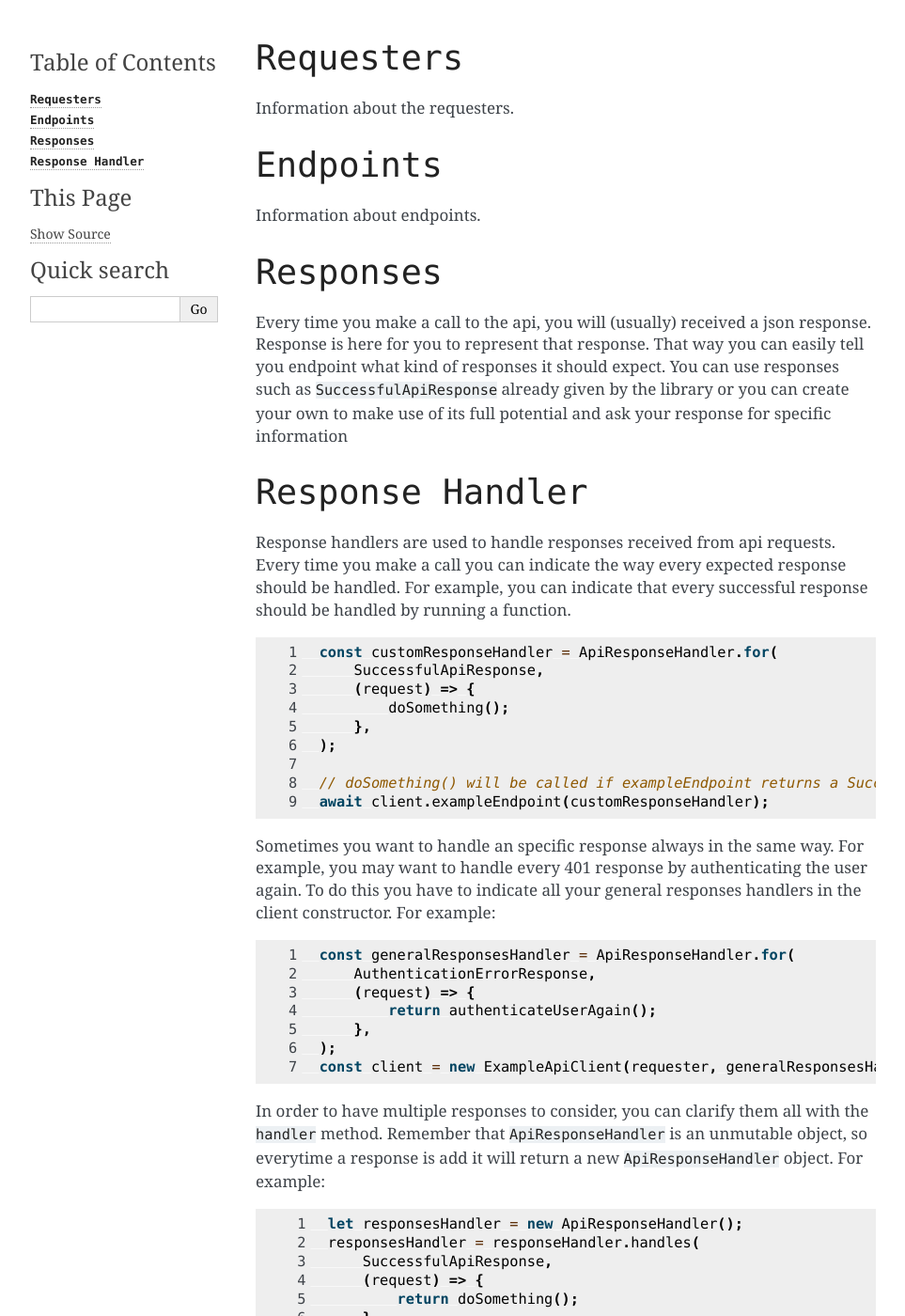
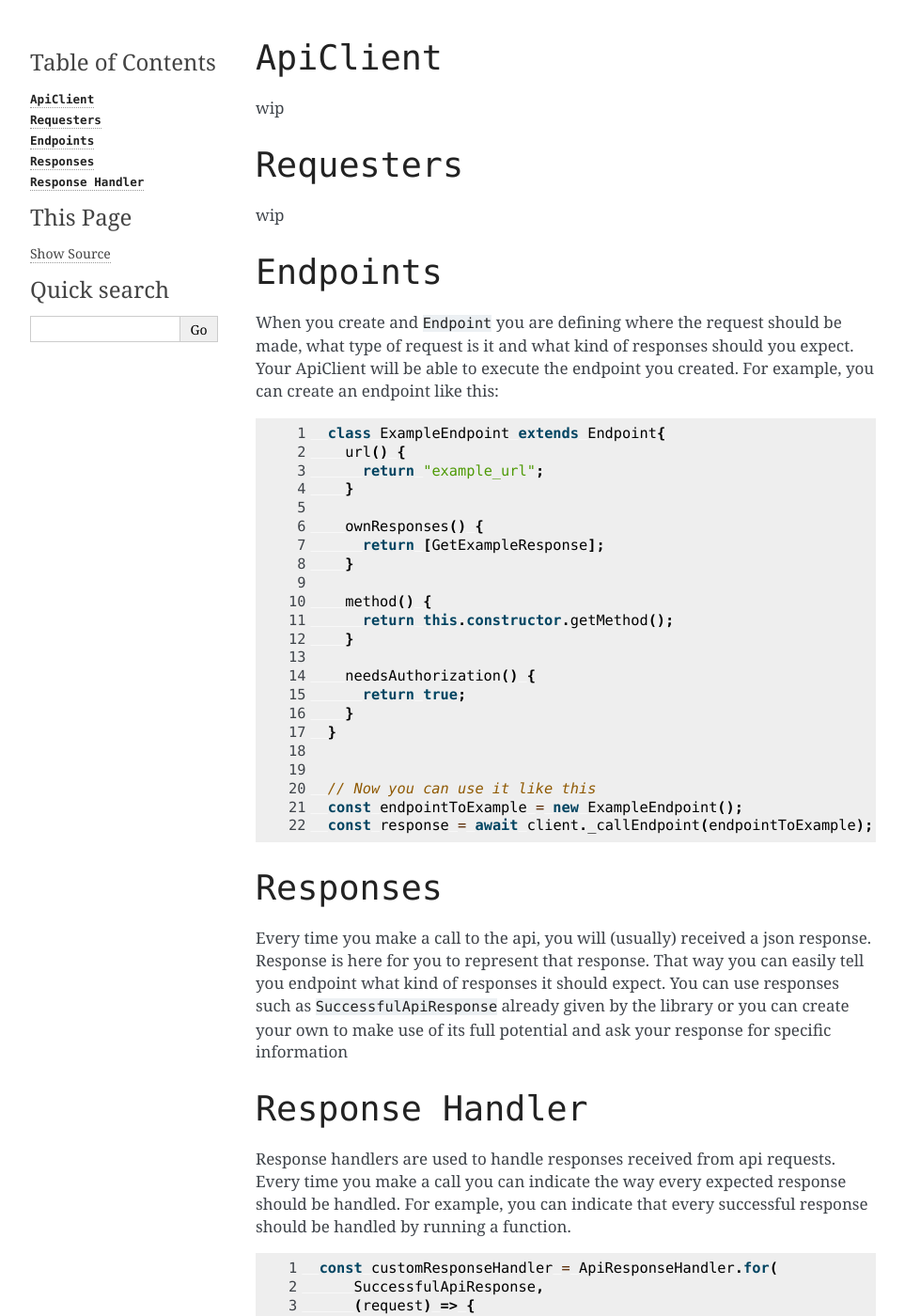
Before and after one commit to eryxcoop/appyx-comm, a Sphinx documentation site: the page built from docs/guide.rst, in a window 1280 px wide and 1400 px high. Shown: the whole window at 94% size, without its empty margins (148-1111 px from the left). Built offline with Sphinx 7.4.7, drawn with Linux system fonts in a browser that asks for light colours; pages that are not in the unit, such as notebooks, are missing from menus; some of the changed text lies outside the part shown.

```diff
--- a/docs/conf.py
+++ b/docs/conf.py
@@ -15,7 +15,9 @@ author = 'Eryx'
 # https://www.sphinx-doc.org/en/master/usage/configuration.html#general-configuration
 
 extensions = [
-"sphinx_rtd_theme",
+    "sphinx.ext.autodoc",
+    "sphinx.ext.intersphinx",
+    "sphinx_mdinclude",
 ]
 
 
@@ -26,7 +28,23 @@ exclude_patterns = ['_build', 'Thumbs.db', '.DS_Store']
 # html_theme = "sphinx_rtd_theme"
 
 # -- Options for HTML output -------------------------------------------------
+
+# -- Options for HTML output -------------------------------------------------
+
+# The theme to use for HTML and HTML Help pages.  See the documentation for
+# a list of builtin themes.
+#
+html_theme = "alabaster"
+html_theme_options = {
+    "description": "...",
+    "fixed_sidebar": True,
+    "badge_branch": "main",
+    "github_button": False,
+    "github_user": "eryxcoop",
+    "github_repo": "appyx-comm",
+    "show_powered_by": False,
+    "sidebar_collapse": False,
+}
 # https://www.sphinx-doc.org/en/master/usage/configuration.html#options-for-html-output
 
-html_theme = 'alabaster'
 html_static_path = ['_static']
--- a/docs/api.rst
+++ b/docs/guide.rst
@@ -1,14 +1,46 @@
+``ApiClient``
+-------------
+
+wip
+
 
 ``Requesters``
 -------------
 
-Information about the requesters.
+wip
 
 ``Endpoints``
 -------------
 
-Information about endpoints.
+When you create and ``Endpoint`` you are defining where the request should be made, what type of request is it and what kind of responses should you expect.
+Your ApiClient will be able to execute the endpoint you created.
+For example, you can create an endpoint like this:
 
+.. code-block:: javascript
+  :linenos:
+
+    class ExampleEndpoint extends Endpoint{
+      url() {
+        return "example_url";
+      }
+
+      ownResponses() {
+        return [GetExampleResponse];
+      }
+
+      method() {
+        return this.constructor.getMethod();
+      }
+
+      needsAuthorization() {
+        return true;
+      }
+    }
+
+
+    // Now you can use it like this
+    const endpointToExample = new ExampleEndpoint();
+    const response = await client._callEndpoint(endpointToExample);
 
 ``Responses``
 -------------
```
Also changed, not shown: README.md (+1 -8 lines), docs/index.rst (+5 -13 lines).
